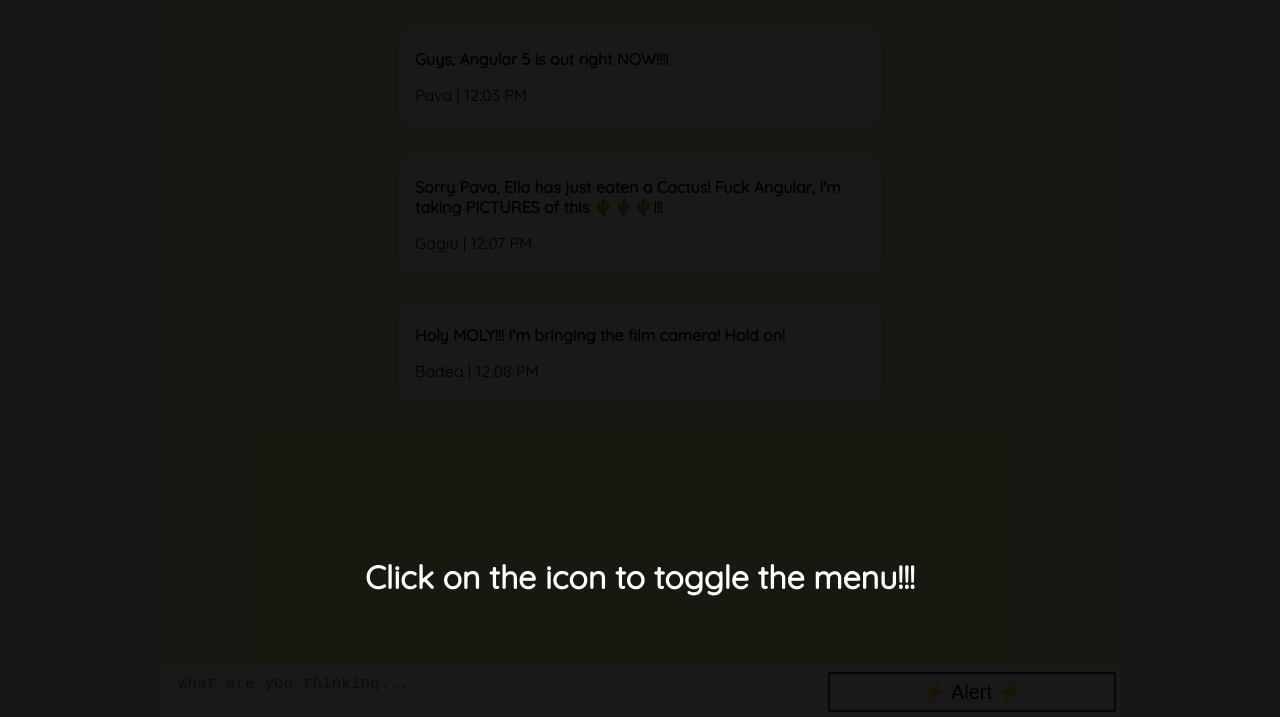
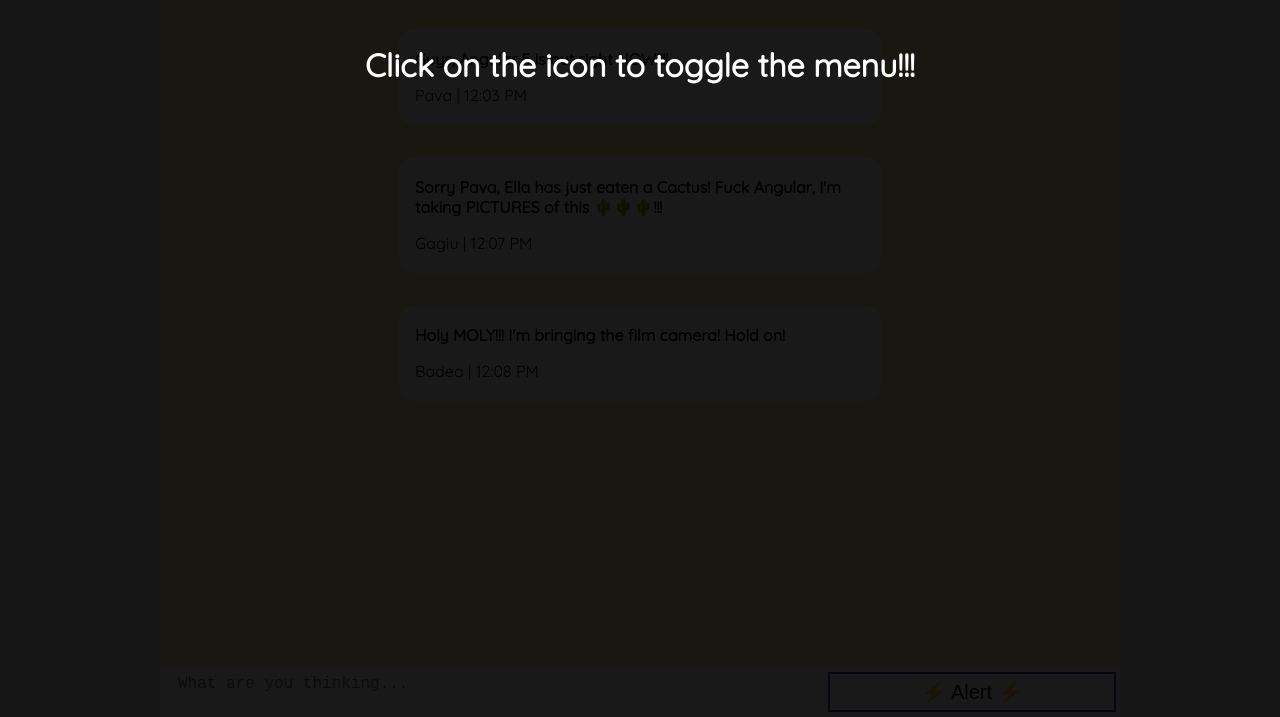
Before and after one commit to GeekyAndFun/PWA-workshop, a website: page index.html in a window 1280 px wide. Shown: the part 83-800 px from the top of the page. Drawn offline with Linux system fonts and the light colour scheme.

Commit message:
Moved the localstorage setter

```diff
--- a/public/style.css
+++ b/public/style.css
@@ -246,7 +246,7 @@ body.menu--visible footer {
     left: 0;
     background-color: rgba(0, 0, 0, 0.9);
     color: #fff;
-    padding: 50% 0;
+    padding-top: 4em;
     text-align: center;
     font-weight: bold;
     font-size: 2em;
--- a/public/ui-script.js
+++ b/public/ui-script.js
@@ -10,6 +10,7 @@
     document.getElementById('headerIconContainer').addEventListener('click', function toggleMenu() {
         document.body.classList.toggle('menu--visible');
         if (overlay) {
+            window.localStorage.setItem('onboarding', 'true');
             overlay.remove();
             overlay = null;
         }
@@ -28,7 +29,6 @@
     if (!window.localStorage.getItem('onboarding')) {
         setTimeout(() => {
             overlay.style.display = 'block';
-            window.localStorage.setItem('onboarding', 'true');
         }, ONBOARDING_DELAY);
     }
 })();
```
